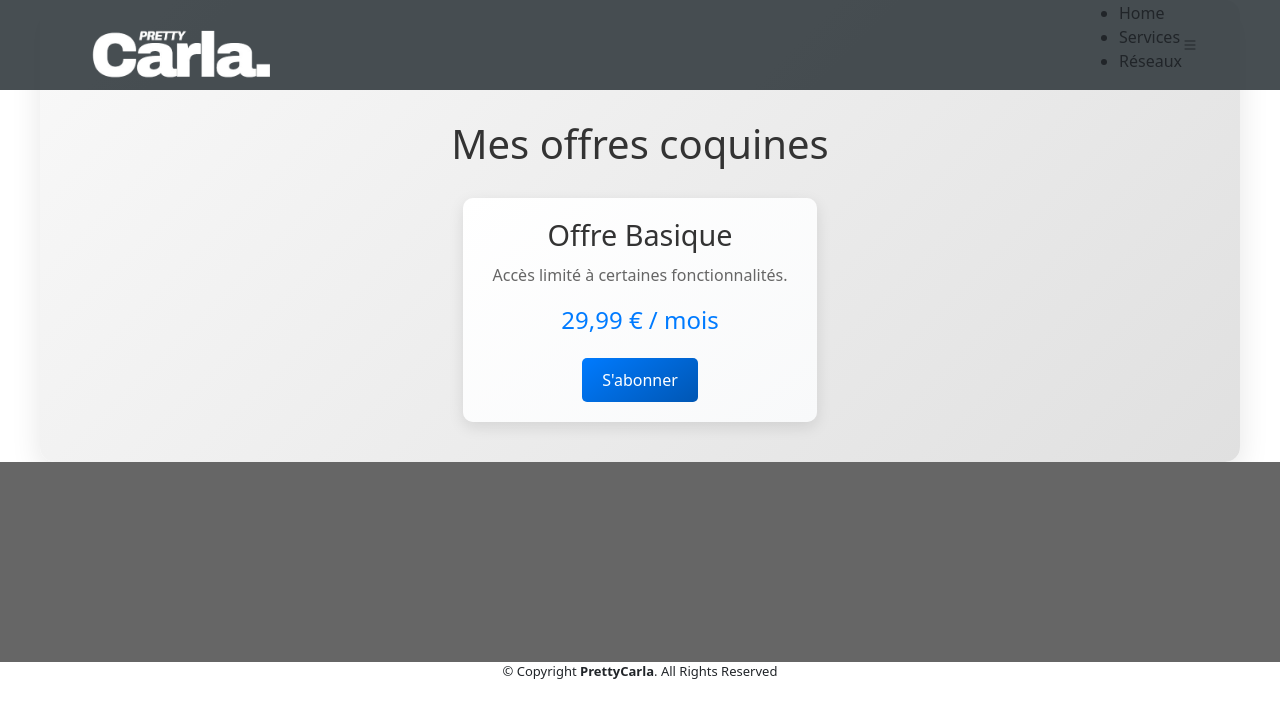
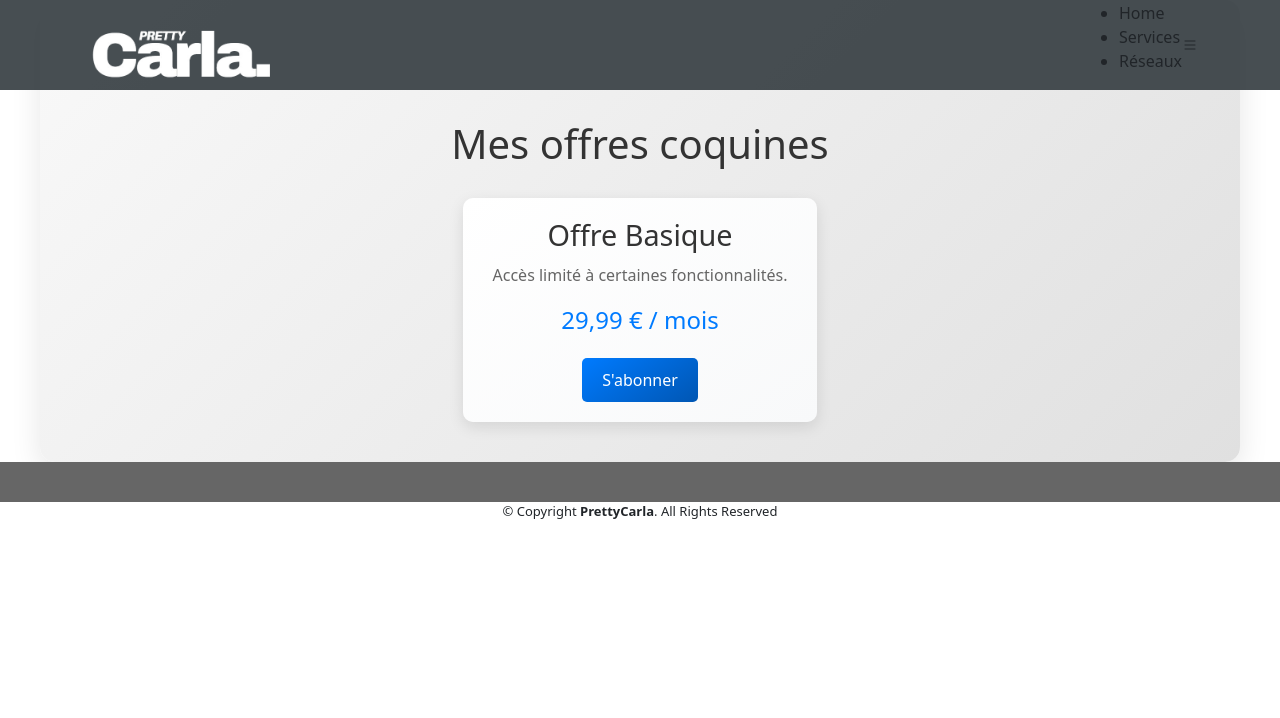
Before and after one commit to Zartexxx/Carla, a PHP site: page /offers.html in a window 1280 px wide. Shown: the top 718 px of the page. Run offline with PHP 8.4, Linux system fonts and the light colour scheme.

Commit message:
Auto commit

```diff
--- a/assets/css/styleoffers.css
+++ b/assets/css/styleoffers.css
@@ -132,7 +132,7 @@
 
  .container-offers {
   width: 100%;
-  height: 100px;
+  height: 20px;
   background-color: #666;
   display: flex;
   justify-content: center;
```
